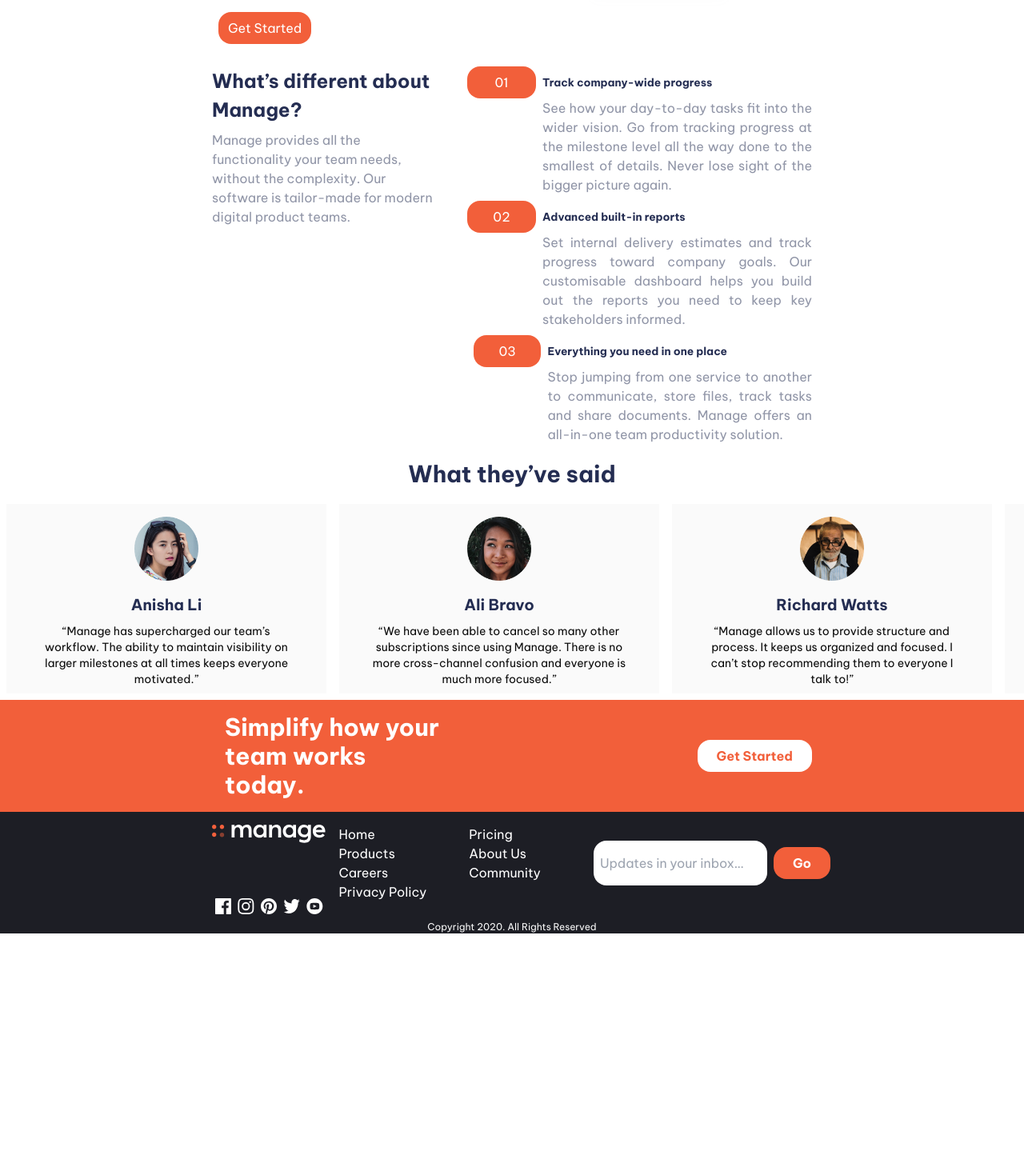
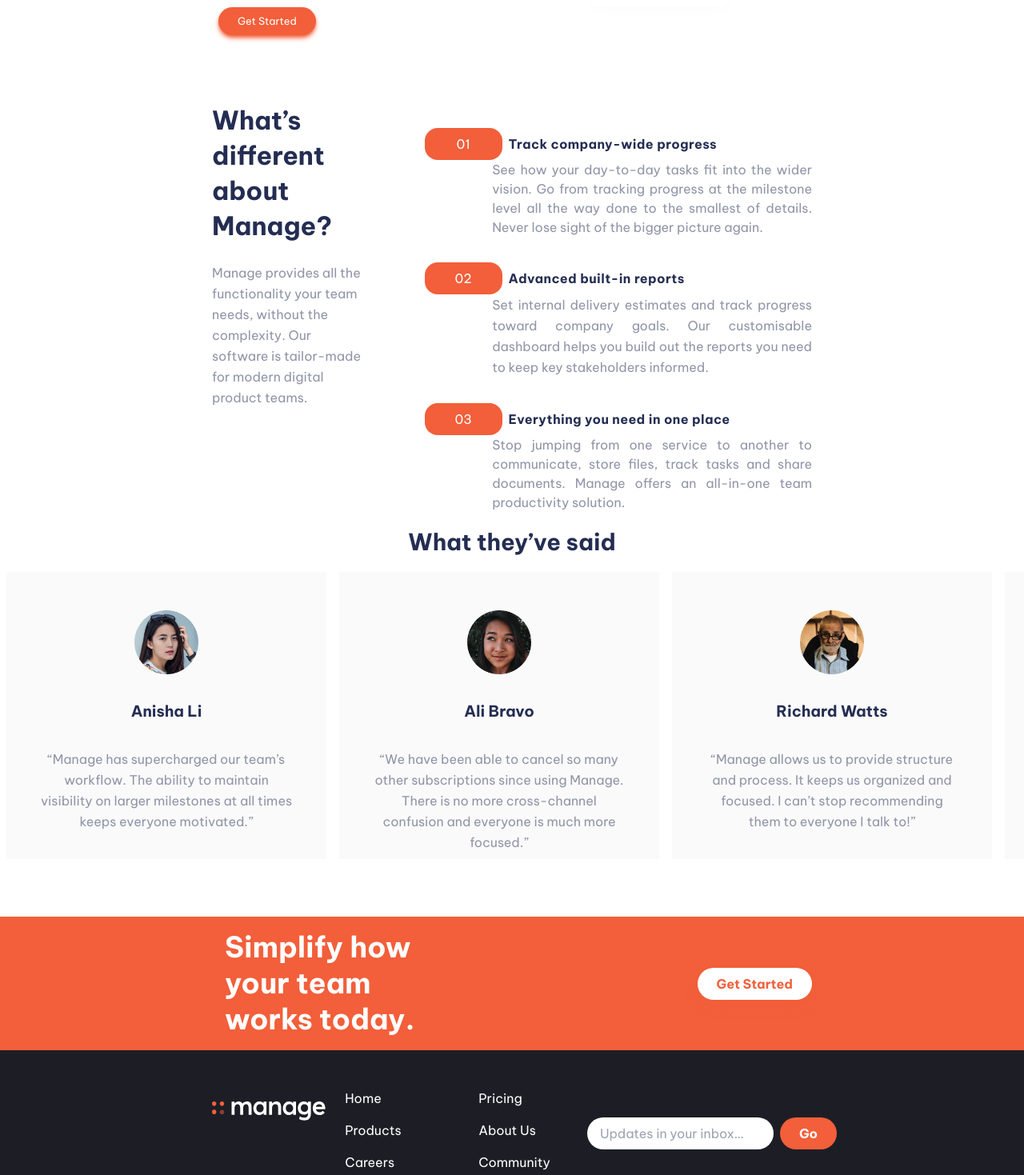
Before and after one commit to IZU29/manage-landing-page, a React (Vite) app: page / in a window 1280 px wide. Shown: the part 401-1870 px from the top of the page at 80% size. Before the commit the page ends 1576 px from the top, so only its background shows below. Built offline with nearby package versions, Linux system fonts and the light colour scheme.

Commit message:
Spacing of the page has been fixed

```diff
--- a/src/App.jsx
+++ b/src/App.jsx
@@ -47,7 +47,7 @@
   return (
     <div className="font-bevietnam  border-black overflow-hidden">
         {/* <img src="/bg-tablet-pattern.svg" alt="" srcset="" className='absolute -top-0 left-20 -z-10 '/> */}
-      <div className="flex justify-between  border-red-600 items-center p-2 px-4 my-4 m-auto md:max-w-[750px]">
+      <div className="flex justify-between border-red-600 items-center my-8 px-4 m-auto md:max-w-[750px]">
       <img src="/logo.svg" alt="Logo of company" srcset="" />
       <img src="/icon-hamburger.svg" alt="hamburger icon" srcset="" />
       </div>
@@ -57,44 +57,44 @@
       </div>
       <div className="flex flex-col  border-green-700 md:w-[49%]">
       {/* <img src="/bg-tablet-pattern.svg" alt="" srcset="" className='absolute -top-20 left-20 w-full -z-10 overflow-hidden'/> */}
-        <h2 className="border-red-500 text-[2.5rem] text-[hsl(228,39%,23%)] font-[500] text-center my-2 font-bold md:text-left md:my-3">Bring everyone together to build better products.</h2>
-        <p className="text-[hsl(227,12%,61%)] text-justify border-red-600 w-[90%] md:w-[70%] text-[1rem] my-2 md:m-0 m-auto md:text-left md:my-3">Manage makes it simple for software teams to plan day-to-day
+        <h2 className="m-2 border-red-500 text-[2.5rem]  text-[hsl(228,39%,23%)]  text-center my-2 font-bold md:text-left md:my-3 leading-tight mt-16 mb-6 ">Bring everyone together to build better products.</h2>
+        <p className="text-[hsl(227,12%,61%)] border-red-600 w-[80%] md:w-[70%] my-2 md:m-0 m-auto md:text-left md:my-3 text-base text-justify leading-relaxed max-w-prose">Manage makes it simple for software teams to plan day-to-day
         tasks while keeping the larger team goals in view.</p>
-        <button className=" py-2 px-3 rounded-2xl my-2 md:my-3 text-white shadow-[hsl(12,88%,59%)] bg-[hsl(12,88%,59%)] self-center md:self-start">Get Started</button>
+        <button className=" py-2 px-6 my-2 md:my-3 text-white shadow-[hsl(12,88%,59%)] bg-[hsl(12,88%,59%)] self-center md:self-start rounded-full text-[0.8rem] text-bold shadow-md">Get Started</button>
       </div>
       </div>
       <div className="flex flex-col md:flex-row md:max-w-[750px] m-auto">
       <div className="">
-        <h3 className=" text-[hsl(228,39%,23%)] font-[700] text-center my-2 text-[1.5rem] md:text-left">
+        <h3 className=" text-[hsl(228,39%,23%)] font-[700] text-center text-[2rem] md:text-left mt-16 mb-6 leading-snug">
         What’s different about Manage?
         </h3>
-        <p className=" text-[hsl(227,12%,61%)] text-justify border-red-600 w-[90%] text-[1rem] my-2 m-auto md:text-left md:m-0">Manage provides all the functionality your team needs, without
+        <p className=" text-[hsl(227,12%,61%)] text-center  border-red-600 w-[80%] text-[1.15rem] my-2 m-auto md:text-left md:m-0 text-base text-justify leading-relaxed max-w-prose">Manage provides all the functionality your team needs, without
   the complexity. Our software is tailor-made for modern digital
   product teams.</p>
       </div>
-      <div className="border-green-600">
-      <div className="flex flex-col my-2">
-        <div className="flex items-center bg-[hsl(13,100%,96%)] md:bg-white w-[100%] self-end rounded-s-2xl ">
+      <div className="border-green-600 mt-16">
+      <div className="flex flex-col my-2 mt-8">
+        <div className="flex items-center bg-[hsl(13,100%,96%)] md:bg-white w-[95%] self-end rounded-s-2xl ">
           <h3 className="p-2 rounded-2xl text-white bg-[#f25f3a] w-[20%] flex items-center justify-center">01</h3>
-          <h4 className="font-bold p-2 text-[hsl(228,39%,23%)] text-[0.85rem]">Track company-wide progress</h4>
+          <h4 className="font-bold p-2 text-[hsl(228,39%,23%)] text-[1rem] tracking-wide leading-snug">Track company-wide progress</h4>
         </div>
         <p className="text-[hsl(227,12%,61%)] text-justify border-red-600 w-[90%] md:w-[80%] md:self-end text-[1rem] my-2 m-auto md:m-0 md:pl-2">See how your day-to-day tasks fit into the wider vision. Go from
   tracking progress at the milestone level all the way done to the
   smallest of details. Never lose sight of the bigger picture again.</p>
       </div>
-      <div className="flex flex-col  my-2">
-        <div className="flex items-center bg-[hsl(13,100%,96%)] md:bg-white w-[100%] self-end rounded-s-2xl ">
+      <div className="flex flex-col my-2 mt-8">
+        <div className="flex items-center bg-[hsl(13,100%,96%)] md:bg-white w-[95%] self-end rounded-s-2xl ">
           <h3 className="p-2 rounded-2xl text-white bg-[hsl(12,88%,59%)] w-[20%] flex items-center justify-center">02</h3>
-          <h4 className="font-bold p-2 text-[hsl(228,39%,23%)] text-[0.85rem]">Advanced built-in reports</h4>
+          <h4 className="font-bold p-2 text-[hsl(228,39%,23%)] text-[1rem] tracking-wide leading-snug">Advanced built-in reports</h4>
         </div>
-        <p className="text-[hsl(227,12%,61%)] text-justify border-red-600 w-[90%] md:w-[80%] md:self-end text-[1rem] my-2 m-auto md:m-0 md:pl-2">Set internal delivery estimates and track progress toward company
+        <p className="text-[hsl(227,12%,61%)] text-justify border-red-600 w-[90%] md:w-[80%] md:self-end text-[1rem] my-2 m-auto md:m-0 md:pl-2 text-base leading-relaxed ">Set internal delivery estimates and track progress toward company
   goals. Our customisable dashboard helps you build out the reports
   you need to keep key stakeholders informed.</p>
       </div>
-      <div className="flex flex-col my-2 pl-2">
-        <div className="flex items-center bg-[hsl(13,100%,96%)] md:bg-white w-[100%] self-end rounded-s-2xl ">
+      <div className="flex flex-col my-2 mt-8">
+        <div className="flex items-center bg-[hsl(13,100%,96%)] md:bg-white w-[95%] self-end rounded-s-2xl ">
           <h3 className="p-2 rounded-2xl text-white bg-[hsl(12,88%,59%)] w-[20%] flex items-center justify-center">03</h3>
-          <h4 className="font-bold p-2 text-[hsl(228,39%,23%)] text-[0.85rem]">Everything you need in one place</h4>
+          <h4 className="font-bold p-2 text-[hsl(228,39%,23%)] text-[1rem] tracking-wide leading-snug">Everything you need in one place</h4>
         </div>
         <p className="text-[hsl(227,12%,61%)] text-justify border-red-600 w-[90%] md:w-[80%] md:self-end text-[1rem] my-2 m-auto md:m-0 md:pl-2">Stop jumping from one service to another to communicate, store files,
   track tasks and share documents. Manage offers an all-in-one team
@@ -103,70 +103,72 @@
       </div>
       </div>
 
-      <div className="block md:hidden">
-        <h2 className="text-[hsl(228,39%,23%)] font-[700] text-center my-2 text-[1.8rem]">What they’ve said</h2>
+      <div className="block md:hidden mt-16">
+        <h2 className="text-[hsl(228,39%,23%)] font-[700] text-center my-2 text-[1.8rem] leading-snug">What they’ve said</h2>
         <div className="flex justify-center my-4" onClick={changeSlide}>
-        <img src={slides[currentIndex].image} alt="" srcset="" className='w-1/5'/>
+        <img src={slides[currentIndex].image} alt="" srcset="" className='w-1/5 mt-8'/>
         </div>
-        <h4 className="text-center text-[1.2rem] font-bold text-[hsl(228,39%,23%)]">{slides[currentIndex].name}</h4>
-        <p className="text-[hsl(0,0%,4%)] text-center text-sm my-2 w-4/5 m-auto">{slides[currentIndex].text}</p>
+        <h4 className="text-center text-[1.2rem] font-bold text-[hsl(228,39%,23%)] mt-8">{slides[currentIndex].name}</h4>
+        <p className=" text-center  text-[hsl(227,12%,61%)] my-2 w-4/5 m-auto mt-8 leading-relaxed text-base">{slides[currentIndex].text}</p>
+
       </div>
-      <div className="hidden md:block flex ">
+      <div className="hidden md:block  ">
       <h2 className="text-[hsl(228,39%,23%)] font-[700] text-center my-2 text-[1.8rem]">What they’ve said</h2>
       <div className="flex overflow-x-auto">
       <div className="w-1/4 min-w-[400px] bg-[hsl(0,0%,98%)] m-2">
       <div className="flex justify-center my-4 " onClick={changeSlide}>
-        <img src={slides[0].image} alt="" srcset="" className='w-1/5'/>
+        <img src={slides[0].image} alt="" srcset="" className='w-1/5 mt-8'/>
         </div>
-        <h4 className="text-center text-[1.2rem] font-bold text-[hsl(228,39%,23%)]">{slides[0].name}</h4>
-        <p className="text-[hsl(0,0%,4%)] text-center text-sm my-2 w-4/5 m-auto">{slides[0].text}</p>
+        <h4 className="text-center text-[1.2rem] font-bold text-[hsl(228,39%,23%)] mt-8">{slides[0].name}</h4>
+        <p className=" text-center  text-[hsl(227,12%,61%)] my-2 w-4/5 m-auto mt-8 leading-relaxed text-base">{slides[0].text}</p>
+
         </div>
         <div className="w-1/4 min-w-[400px] bg-[hsl(0,0%,98%)] m-2">
       <div className="flex justify-center my-4 " onClick={changeSlide}>
-        <img src={slides[1].image} alt="" srcset="" className='w-1/5'/>
+        <img src={slides[1].image} alt="" srcset="" className='w-1/5 mt-8'/>
         </div>
-        <h4 className="text-center text-[1.2rem] font-bold text-[hsl(228,39%,23%)]">{slides[1].name}</h4>
-        <p className="text-[hsl(0,0%,4%)] text-center text-sm my-2 w-4/5 m-auto">{slides[1].text}</p>
+        <h4 className="text-center text-[1.2rem] font-bold text-[hsl(228,39%,23%)] mt-8">{slides[1].name}</h4>
+        <p className=" text-center  text-[hsl(227,12%,61%)] my-2 w-4/5 m-auto mt-8 leading-relaxed text-base">{slides[1].text}</p>
         </div>
         <div className="w-1/4 min-w-[400px] bg-[hsl(0,0%,98%)] m-2">
       <div className="flex justify-center my-4 " onClick={changeSlide}>
-        <img src={slides[2].image} alt="" srcset="" className='w-1/5'/>
+        <img src={slides[2].image} alt="" srcset="" className='w-1/5 mt-8'/>
         </div>
-        <h4 className="text-center text-[1.2rem] font-bold text-[hsl(228,39%,23%)]">{slides[2].name}</h4>
-        <p className="text-[hsl(0,0%,4%)] text-center text-sm my-2 w-4/5 m-auto">{slides[2].text}</p>
+        <h4 className="text-center text-[1.2rem] font-bold text-[hsl(228,39%,23%)] mt-8">{slides[2].name}</h4>
+        <p className=" text-center  text-[hsl(227,12%,61%)] my-2 w-4/5 m-auto mt-8 leading-relaxed text-base">{slides[2].text}</p>
         </div>
         <div className="w-1/4 min-w-[400px] bg-[hsl(0,0%,98%)] m-2">
       <div className="flex justify-center my-4 " onClick={changeSlide}>
-        <img src={slides[3].image} alt="" srcset="" className='w-1/5'/>
+        <img src={slides[3].image} alt="" srcset="" className='w-1/5 mt-8'/>
         </div>
-        <h4 className="text-center text-[1.2rem] font-bold text-[hsl(228,39%,23%)]">{slides[3].name}</h4>
-        <p className="text-[hsl(0,0%,4%)] text-center text-sm my-2 w-4/5 m-auto">{slides[3].text}</p>
+        <h4 className="text-center text-[1.2rem] font-bold text-[hsl(228,39%,23%)] mt-8">{slides[3].name}</h4>
+        <p className=" text-center  text-[hsl(227,12%,61%)] my-2 w-4/5 m-auto mt-8 leading-relaxed text-base">{slides[3].text}</p>
         </div>
         </div>
       </div>
-      <div className="bg-[#f25f3a]">
+      <div className="bg-[#f25f3a] mt-16">
         <div className="md:max-w-[750px] m-auto flex flex-col md:flex-row justify-between">
-        <h1 className="text-3xl md:text-left text-white font-bold w-[90%] md:w-[40%] m-auto md:m-0 text-center p-4">Simplify how your team works today.</h1>
-        <button className="py-2 px-6 md:m-0 rounded-2xl my-2 m-auto bg-white shadow-[hsl(12,88%,59%)] text-[hsl(12,88%,59%)] self-center font-semibold">Get Started</button>
+        <h1 className="text-4xl md:text-left text-white font-bold w-[90%] md:w-[40%] m-auto md:m-0 text-center p-4 leading-tight">Simplify how your team works today.</h1>
+        <button className="py-2 px-6 shadow-lg mt-8 mb-3 md:m-0  my-2 m-auto bg-white shadow-[hsl(12,88%,59%)] text-[hsl(12,88%,59%)] rounded-full self-center font-semibold">Get Started</button>
         </div>
       </div>
       <div className=" bg-[hsl(233,12%,13%)] ">
         <div className="md:max-w-[750px] m-auto ">
         <div className="flex flex-col md:flex-row-reverse md:justify-evenly">
-        <div className="flex w-4/5 md:w-2/6 m-auto  justify-between md:justify-center">
-          <input type="text" name="" id="" placeholder='Updates in your inbox…' className="outline-none border-none p-2 rounded-2xl"/>
-          <button className="py-2 px-6 rounded-2xl my-2 m-auto text-white bg-[hsl(12,88%,59%)] self-center font-semibold ml-2">Go</button>
+        <div className="flex w-4/5 md:w-2/6 m-auto  justify-between md:justify-center items-center">
+          <input type="text" name="" id="" placeholder='Updates in your inbox…' className="outline-none border-none px-4 py-2 rounded-full"/>
+          <button className="py-2 px-6 my-2 m-auto text-white bg-[hsl(12,88%,59%)] self-center font-semibold ml-2 rounded-full">Go</button>
         </div>
-        <div className="grid grid-cols-2 p-4 text-white w-4/5 md:w-3/6 m-auto ">
-          <div className=" ">Home</div>
-          <div className=" ">Pricing</div>
-          <div className=" ">Products</div>
-          <div className=" ">About Us</div>
-          <div className=" ">Careers</div>
-          <div className=" ">Community</div>
-          <div className=" ">Privacy Policy</div>
-        </div>
-        <div className="flex flex-col md:flex-col-reverse justify-between md:w-[20%]">
+        <ul className="grid grid-cols-2 p-4 text-white w-4/5 md:w-3/6 m-auto mt-8 pl-6 gap-4">
+          <li className="space-y-3 ">Home</li>
+          <li className="space-y-3 ">Pricing</li>
+          <li className="space-y-3 ">Products</li>
+          <li className="space-y-3 ">About Us</li>
+          <li className="space-y-3 ">Careers</li>
+          <li className="space-y-3">Community</li>
+          <li className="space-y-4 ">Privacy Policy</li>
+        </ul>
+        <div className="flex flex-col md:flex-col-reverse justify-between md:w-[20%] mt-8">
         <div className="flex justify-evenly">
           <img src="./icon-facebook.svg" alt="" srcset="" className='w-[30px] mx-1'/>
           <img src="./icon-instagram.svg" alt="" srcset="" className='w-[30px] mx-1'/>
@@ -174,12 +176,12 @@
           <img src="./icon-twitter.svg" alt="" srcset=""  className='w-[30px] mx-1'/>
           <img src="./icon-youtube.svg" alt="" srcset=""  className='w-[30px] mx-1'/>
         </div>
-        <div className="flex justify-center mt-4" >
+        <div className="flex justify-center mt-8" >
         <img src="/white-log.svg" alt="Logo of company" srcset="" />
         </div>
         </div>
         </div>
-        <p className="text-[hsl(0,0%,98%)] text-center text-xs my-2">Copyright 2020. All Rights Reserved</p>
+        <p className="text-[hsl(0,0%,98%)] text-center text-xs my-2 mt-8">Copyright 2020. All Rights Reserved</p>
       </div>
       </div>
     </div>
```
